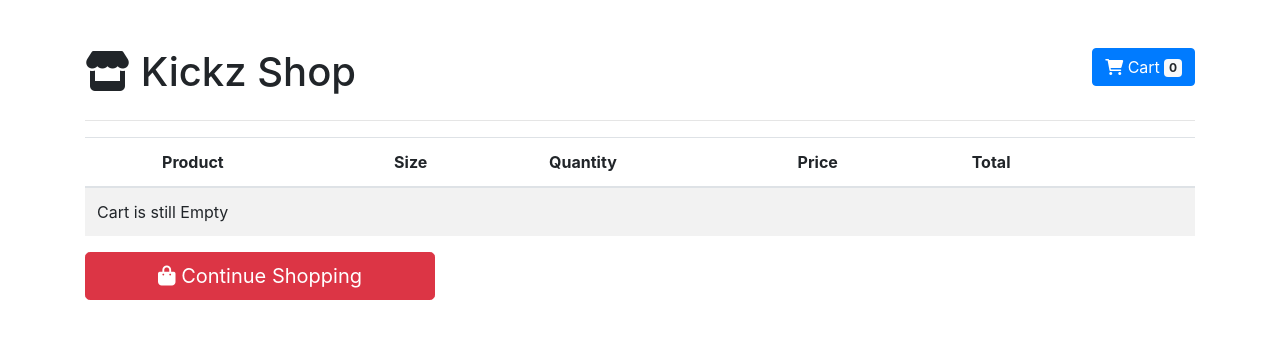
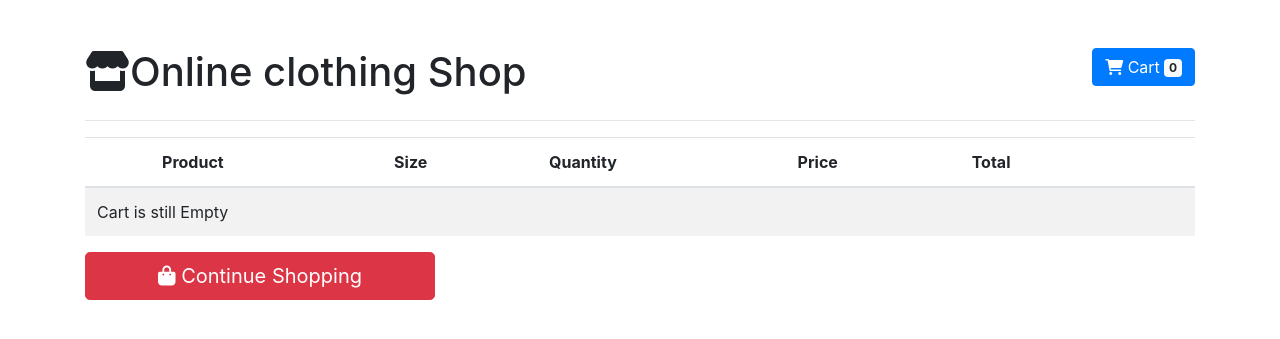
Before and after one commit to wall2711/shop-cart, a PHP site: page /cart.php in a window 1280 px wide. Shown: the top 339 px of the page. Run offline with PHP 8.4, Linux system fonts and the light colour scheme.

Commit message:
done edit codes

```diff
--- a/cart.php
+++ b/cart.php
@@ -36,14 +36,14 @@
     <link rel="stylesheet" href="https://cdnjs.cloudflare.com/ajax/libs/twitter-bootstrap/4.6.0/css/bootstrap.min.css" integrity="sha512-P5MgMn1jBN01asBgU0z60Qk4QxiXo86+wlFahKrsQf37c9cro517WzVSPPV1tDKzhku2iJ2FVgL67wG03SGnNA==" crossorigin="anonymous" referrerpolicy="no-referrer" />
     <link rel="stylesheet" href="https://cdnjs.cloudflare.com/ajax/libs/font-awesome/6.0.0-beta2/css/all.min.css" integrity="sha512-YWzhKL2whUzgiheMoBFwW8CKV4qpHQAEuvilg9FAn5VJUDwKZZxkJNuGM4XkWuk94WCrrwslk8yWNGmY1EduTA==" crossorigin="anonymous" referrerpolicy="no-referrer" />
     <link rel="stylesheet" href="css/styles.css">
-    <title>Kickz Shop Online Shop | Shopping Cart</title>
+    <title>Online clothing Shop</title>
 </head>
 <body>
     <form method="post">
         <div class="container">
             <div class="row mt-5">
                 <div class="col-10">
-                    <h1><i class="fa fa-store"></i> Kickz Shop</h1>
+                    <h1><i class="fa fa-store"></i>Online clothing Shop</h1>
                 </div>
                 <div class="col-2 text-right">
                     <a href="cart.php" class="btn btn-primary">
--- a/index.php
+++ b/index.php
@@ -12,13 +12,13 @@
     <link rel="stylesheet" href="https://cdnjs.cloudflare.com/ajax/libs/twitter-bootstrap/4.6.0/css/bootstrap.min.css" integrity="sha512-P5MgMn1jBN01asBgU0z60Qk4QxiXo86+wlFahKrsQf37c9cro517WzVSPPV1tDKzhku2iJ2FVgL67wG03SGnNA==" crossorigin="anonymous" referrerpolicy="no-referrer" />
     <link rel="stylesheet" href="https://cdnjs.cloudflare.com/ajax/libs/font-awesome/6.0.0-beta2/css/all.min.css" integrity="sha512-YWzhKL2whUzgiheMoBFwW8CKV4qpHQAEuvilg9FAn5VJUDwKZZxkJNuGM4XkWuk94WCrrwslk8yWNGmY1EduTA==" crossorigin="anonymous" referrerpolicy="no-referrer" />
     <link rel="stylesheet" href="css/styles.css">
-    <title>Kickz Shop Online Shop | Shopping Cart</title>
+    <title>Online clothing Shop</title>
 </head>
 <body>
     <div class="container">
         <div class="row mt-5">
             <div class="col-10">
-                <h1><i class="fa fa-store"></i> Kickz Shop</h1>
+                <h1><i class="fa fa-store"></i> Online clothing Shop</h1>
             </div>
             <div class="col-2 text-right">
                 <a href="cart.php" class="btn btn-primary">
```
